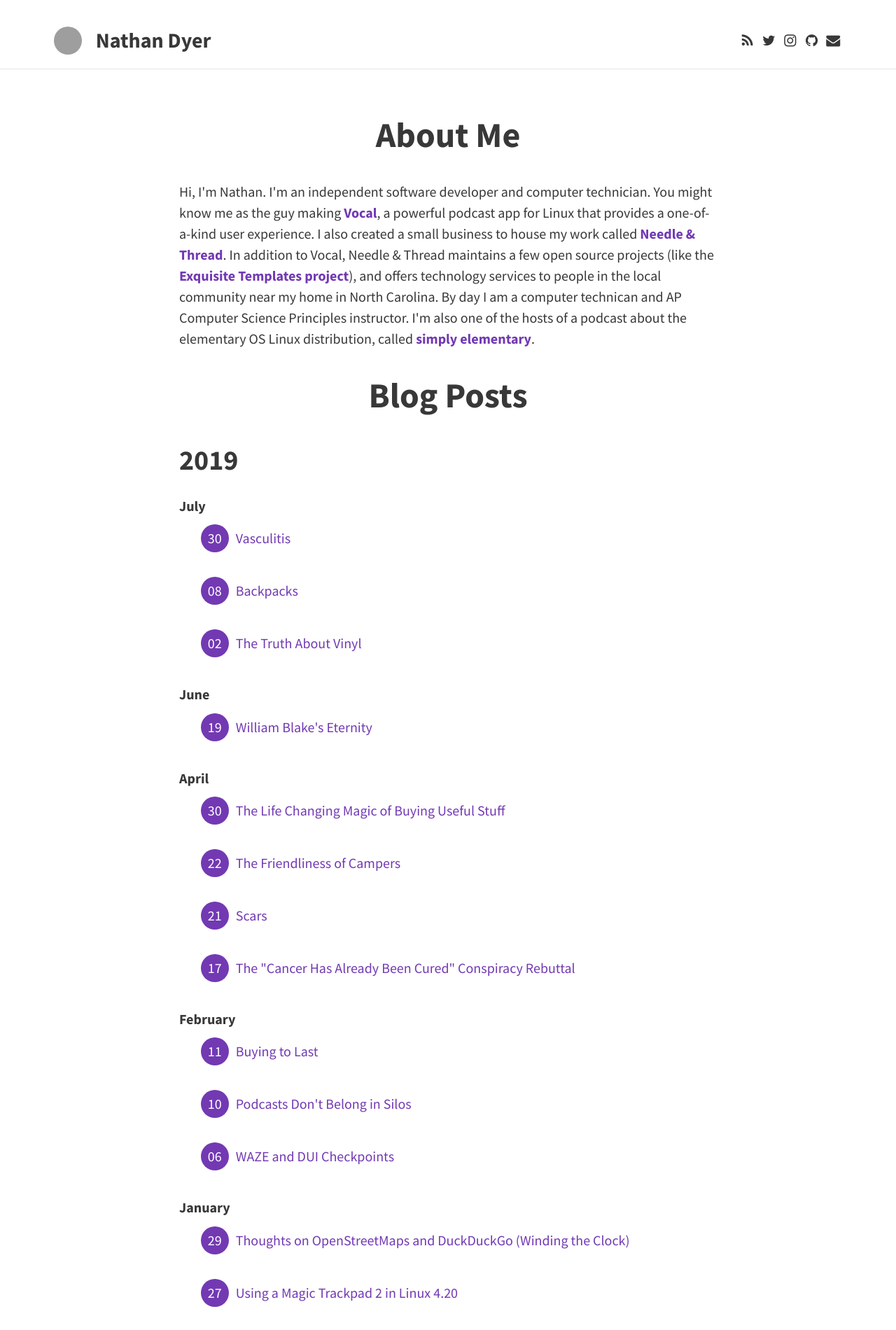
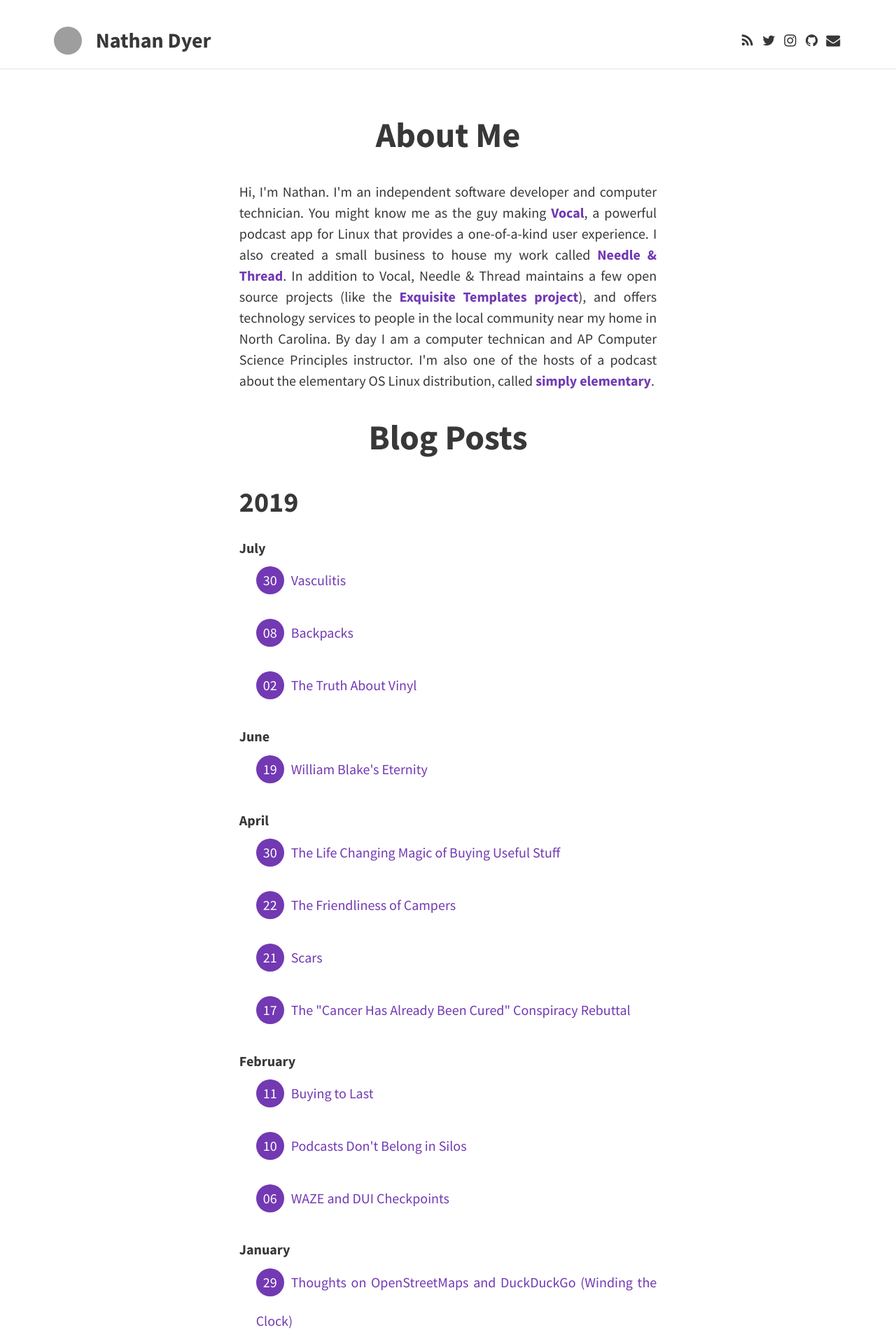
Before and after one commit to nathandyer/nathandyer.github.io, a Jekyll site: the page built from index.html, in a window 1280 px wide. Shown: the top 1900 px of the page at 70% size. Built offline with Jekyll 4.4.1, drawn with Linux system fonts in a browser that asks for light colours; nearby versions of some CDN libraries; the list of posts is cut into pages by our own code; grey boxes are pictures that could not be loaded.

Commit message:
Updated CSS to fix width chars.

```diff
--- a/_sass/layouts/_posts.scss
+++ b/_sass/layouts/_posts.scss
@@ -20,6 +20,11 @@ article {
   }
   .footnotes {
     font-size: 0.9em;
+  }
+  .post-content {
+    width: 60ch;
+    margin: auto;
+    text-align: justify;
   }
 }
 header {
```
